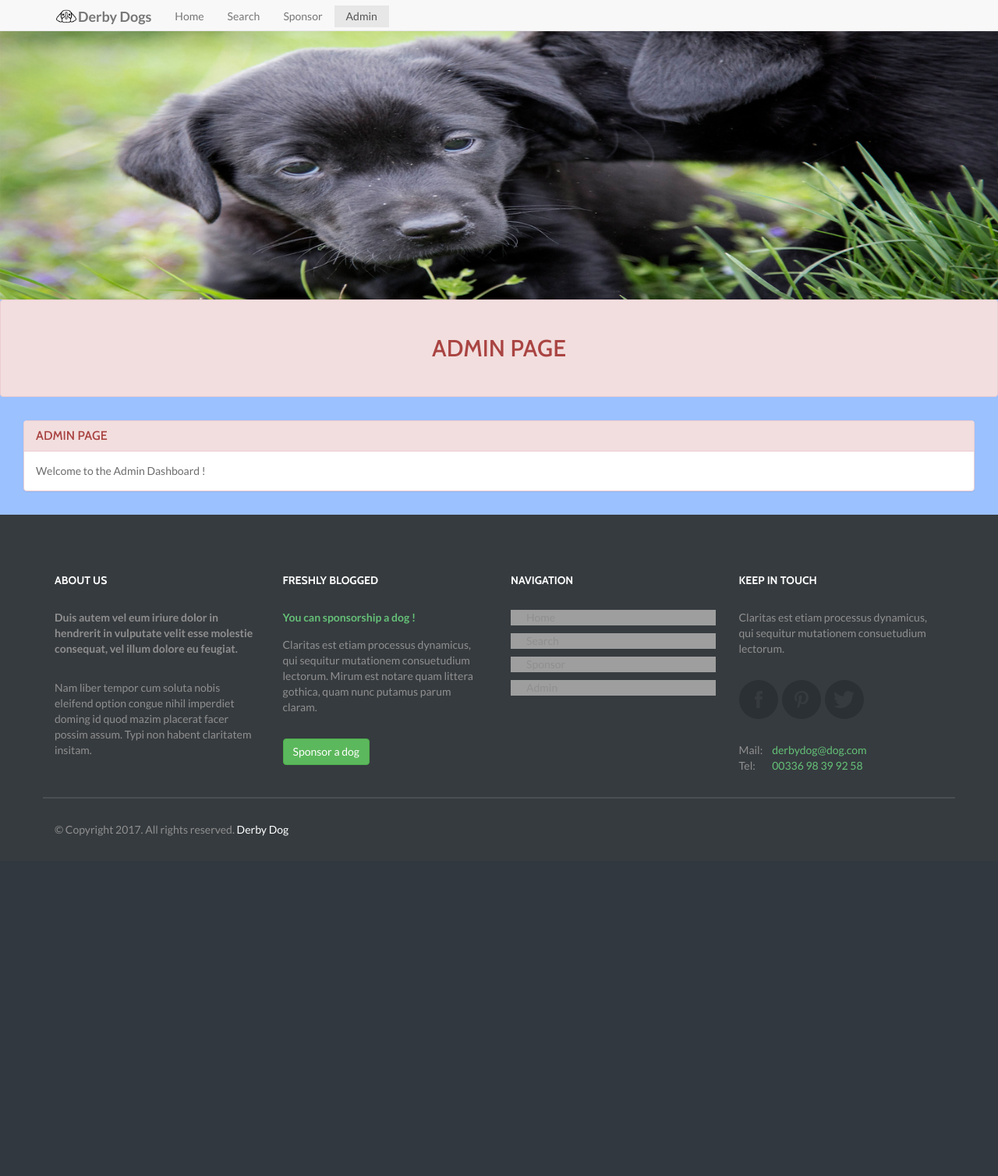
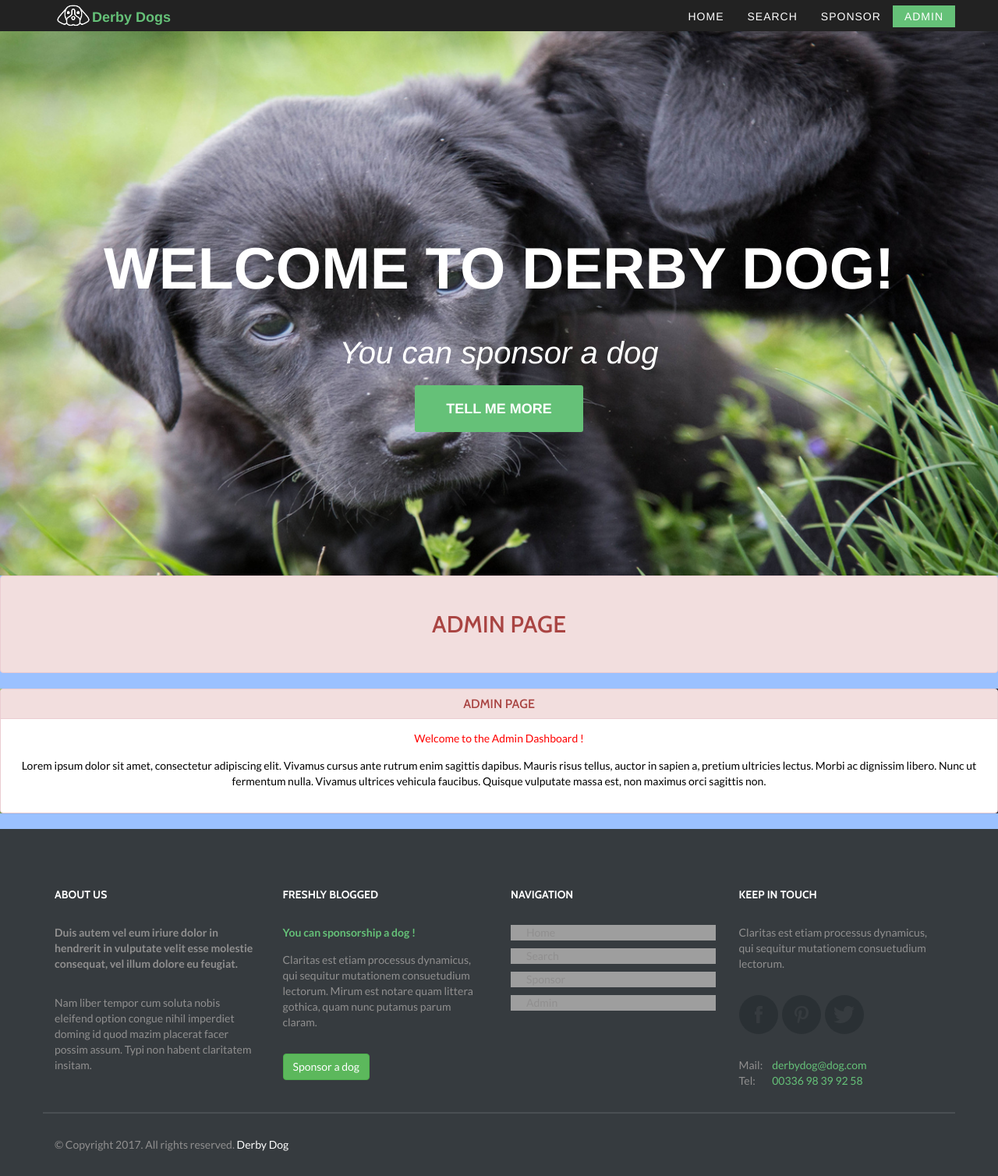
Before and after one commit to enzobes/Derby-Dog, a PHP site: page /admin.html in a window 1280 px wide. Shown: the whole page at 78% size. Before the commit the page ends 1072 px from the top, so only its background shows below. Run offline with PHP 8.4, Linux system fonts and the light colour scheme; grey boxes are pictures that could not be loaded.

Commit message:
modification header + nav

```diff
--- a/admin.html
+++ b/admin.html
@@ -14,13 +14,19 @@
 
 	</head>
 	<body class="homepage" style="background-color:#9bc1ff">
-		<!-- Navigation -->
-		<header class="header-image">
+		<!-- Header -->
+		<header>
+				<div class="container">
+						<div class="intro-text">
+								<div class="intro-heading">Welcome to Derby Dog!</div>
+								<div class="intro-lead-in">You can sponsor a dog</div>
+								<a href="sponsor.html" class="btn-xl">Tell Me More</a>
+						</div>
+				</div>
+		</header>
 
-			<div class="hero-unit" id ="full">
-				<img src="images/3bis.png" alt="background">
-			</div>
-		<nav class="navbar navbar-default navbar-fixed-top">
+
+		<nav  class="navbar navbar-default navbar-custom navbar-fixed-top">
 			<div class="container">
 				<div class="navbar-header">
 					<button type="button" class="navbar-toggle" data-toggle="collapse" data-target=".navbar-collapse">
@@ -29,24 +35,24 @@
 						<span class="icon-bar"></span>
 						<span class="icon-bar"></span>
 					</button>
-					<figure id ="ismall-brand">
+					<figure id= "icone_nav">
 
+					<a class="navbar-brand" href="index.html"><strong><img src="images/dog-icon.png" alt="icone" width="48" height="48" >Derby Dogs</strong><br /></a>
 
-					<a class="navbar-brand" href="index.html"><img src="images/dog-icon.png" alt="icone" width="30" height="30" ><strong>Derby Dogs</strong><br />
-					</a>
 					</figure>
 				</div>
 				<div class="navbar-collapse collapse">
-					<ul class="nav navbar-nav navbar-left">
+					<ul class="nav navbar-nav navbar-right">
 						<li>
 							<a href="index.html" title="Home"><span data-hover="Home" >Home</span></a>
 						</li>
-						<li >
+						<li>
 							<a href="search.html" title="search"><span data-hover="Search ">Search</span></a>
 						</li>
 
 						<li>
-							<a href="sponsor.html"><span data-hover="Sponsor">Sponsor</span> </a>
+							<a href="sponsor.html" ><span data-hover="Sponsor">Sponsor</span></a>
+
 						</li>
 						<li class="active">
 							<a href="admin.html" title="admin"><span data-hover="Admin">Admin</span></a>
@@ -58,7 +64,6 @@
 			</div>
 		</nav>
 		<!-- Navigation end -->
-</header>
 
 <div id="adm" class="alert alert-danger" role="alert"><h2>Admin Page</h2></div>
 <header>
@@ -70,6 +75,9 @@
   <div class="panel-body">
     Welcome to the Admin Dashboard !
   </div>
+	<p>
+		Lorem ipsum dolor sit amet, consectetur adipiscing elit. Vivamus cursus ante rutrum enim sagittis dapibus. Mauris risus tellus, auctor in sapien a, pretium ultricies lectus. Morbi ac dignissim libero. Nunc ut fermentum nulla. Vivamus ultrices vehicula faucibus. Quisque vulputate massa est, non maximus orci sagittis non.
+	</p>
 </div>
 
 
--- a/css/style.css
+++ b/css/style.css
@@ -214,7 +214,11 @@ width: auto;
 
 #adminPage
 {
-	margin:30px;
+	color:red;
+}
+#adminPage p
+{
+	color:black;
 }
 
 .titleh1
@@ -347,3 +351,119 @@ width: auto;
 	margin-top: 70px;
 	text-align: center;
 }
+header {
+  background-image: url('../images/3.png');
+  background-repeat: no-repeat;
+  background-attachment: scroll;
+  background-position: center center;
+  -webkit-background-size: cover;
+  -moz-background-size: cover;
+  background-size: cover;
+  -o-background-size: cover;
+  text-align: center;
+  color: white;
+}
+header .intro-text {
+  padding-top: 100px;
+  padding-bottom: 50px;
+}
+header .intro-text .intro-lead-in {
+  font-family: "Droid Serif", "Helvetica Neue", Helvetica, Arial, sans-serif;
+  font-style: italic;
+  font-size: 22px;
+  line-height: 22px;
+	margin-bottom: 40px;
+}
+header .intro-text .intro-heading {
+  font-family: "Montserrat", "Helvetica Neue", Helvetica, Arial, sans-serif;
+  text-transform: uppercase;
+  font-weight: 700;
+  font-size: 50px;
+  line-height: 50px;
+  margin-bottom: 25px;
+}
+@media (min-width: 768px) {
+  header .intro-text {
+    padding-top: 300px;
+    padding-bottom: 200px;
+  }
+  header .intro-text .intro-lead-in {
+    font-family: "Droid Serif", "Helvetica Neue", Helvetica, Arial, sans-serif;
+    font-style: italic;
+    font-size: 40px;
+    line-height: 40px;
+    margin-bottom: 40px;
+  }
+  header .intro-text .intro-heading {
+    font-family: "Montserrat", "Helvetica Neue", Helvetica, Arial, sans-serif;
+    text-transform: uppercase;
+    font-weight: 700;
+    font-size: 75px;
+    line-height: 75px;
+    margin-bottom: 50px;
+  }
+}
+
+.btn-xl {
+  color: white;
+  background-color: #65c178;
+  border-color: #65c178;
+  font-family: "Montserrat", "Helvetica Neue", Helvetica, Arial, sans-serif;
+  text-transform: uppercase;
+  font-weight: 700;
+  border-radius: 3px;
+  font-size: 18px;
+  padding: 20px 40px;
+}
+
+.navbar-custom {
+  background-color: #222222;
+  border-color: transparent;
+}
+.navbar-custom .navbar-brand {
+  color: #65c178;
+  font-family: "Kaushan Script", "Helvetica Neue", Helvetica, Arial, cursive;
+}
+.navbar-custom .navbar-brand:hover,
+.navbar-custom .navbar-brand:focus,
+.navbar-custom .navbar-brand:active,
+.navbar-custom .navbar-brand.active {
+  color: #65c178;
+}
+.navbar-custom .navbar-collapse {
+  border-color: rgba(255, 255, 255, 0.02);
+}
+.navbar-custom .navbar-toggle {
+  background-color: #65c178;
+  border-color: #65c178;
+  font-family: "Montserrat", "Helvetica Neue", Helvetica, Arial, sans-serif;
+  text-transform: uppercase;
+  color: white;
+  font-size: 12px;
+}
+.navbar-custom .navbar-toggle:hover,
+.navbar-custom .navbar-toggle:focus {
+  background-color: #65c178;
+}
+.navbar-custom .nav li a {
+  font-family: "Montserrat", "Helvetica Neue", Helvetica, Arial, sans-serif;
+  text-transform: uppercase;
+  font-weight: 400;
+  letter-spacing: 1px;
+  color: white;
+}
+.navbar-custom .nav li a:hover,
+.navbar-custom .nav li a:focus {
+  color: #65c178;
+  outline: none;
+}
+.navbar-custom .navbar-nav > .active > a {
+  border-radius: 0;
+  color: white;
+  background-color: #65c178;
+}
+.navbar-custom .navbar-nav > .active > a:hover,
+.navbar-custom .navbar-nav > .active > a:focus {
+  color: white;
+  background-color: #65c178;
+}
```
Also changed, not shown: index.html (+13 -6 lines), search.html (+17 -13 lines), sponsor.html (+18 -13 lines), images/dog-icon.png.
